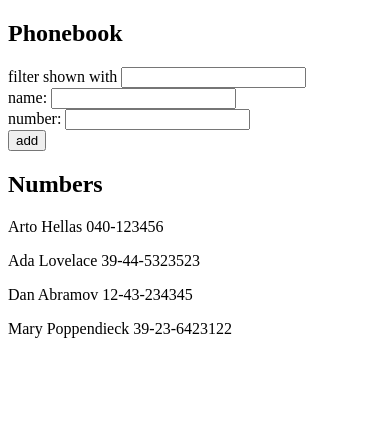
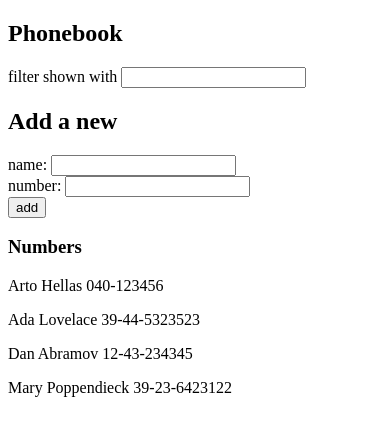
Before and after one commit to johannesvihavainen/fullstack-open-submissions, a React (Vite) app in the folder part2/phonebook/: page / in a window 390 px wide. Shown: the top 436 px of the page. Built offline with nearby package versions, Linux system fonts and the light colour scheme.

Commit message:
Add the phonebook step 5 - 2.10 - extracted three components from the application

```diff
--- a/part2/phonebook/src/App.jsx
+++ b/part2/phonebook/src/App.jsx
@@ -1,14 +1,7 @@
 import { useState } from 'react'
-
-const DisplayPersons = ({ persons }) => {
-  return (
-    <div>
-      {persons.map(person => {
-        return <p key={person.id}>{person.name} {person.number}</p>
-      })}
-    </div>
-  )
-}
+import DisplayPersons from './components/DisplayPersons'
+import Filter from './components/Filter'
+import PersonForm from './components/PersonForm'
 
 const App = () => {
   const [persons, setPersons] = useState([
@@ -54,15 +47,10 @@ const App = () => {
   return (
     <div>
       <h2>Phonebook</h2>
-      <div>filter shown with <input onChange={handleFilter} /></div>
-      <form onSubmit={addPerson}>
-        <div>name: <input onChange={handleNameInput} value={newName} /></div>
-        <div>number: <input onChange={handleNumberInput} value={newNumber} /></div>
-        <div>
-          <button type="submit">add</button>
-        </div>
-      </form>
-      <h2>Numbers</h2>
+      <Filter handleFilter={handleFilter} />
+      <h2>Add a new</h2>
+      <PersonForm addPerson={addPerson} newName={newName} newNumber={newNumber} handleNameInput={handleNameInput} handleNumberInput={handleNumberInput} />
+      <h3>Numbers</h3>
       <DisplayPersons persons={filteredPersons ? filteredPersons : persons} />
     </div>
   )
--- /dev/null
+++ b/part2/phonebook/src/components/DisplayPersons.jsx
@@ -0,0 +1,11 @@
+const DisplayPersons = ({ persons }) => {
+  return (
+    <div>
+      {persons.map(person => {
+        return <p key={person.id}>{person.name} {person.number}</p>
+      })}
+    </div>
+  )
+}
+
+export default DisplayPersons
--- /dev/null
+++ b/part2/phonebook/src/components/Filter.jsx
@@ -0,0 +1,7 @@
+const Filter = ({ handleFilter }) => {
+    return (
+        <div>filter shown with <input onChange={handleFilter} /></div>
+    )
+}
+
+export default Filter
--- /dev/null
+++ b/part2/phonebook/src/components/PersonForm.jsx
@@ -0,0 +1,13 @@
+const PersonForm = ({ addPerson, newName, newNumber, handleNameInput, handleNumberInput }) => {
+    return (
+        <form onSubmit={addPerson}>
+            <div>name: <input onChange={handleNameInput} value={newName} /></div>
+            <div>number: <input onChange={handleNumberInput} value={newNumber} /></div>
+            <div>
+                <button type="submit">add</button>
+            </div>
+        </form>
+    )
+}
+
+export default PersonForm
```
